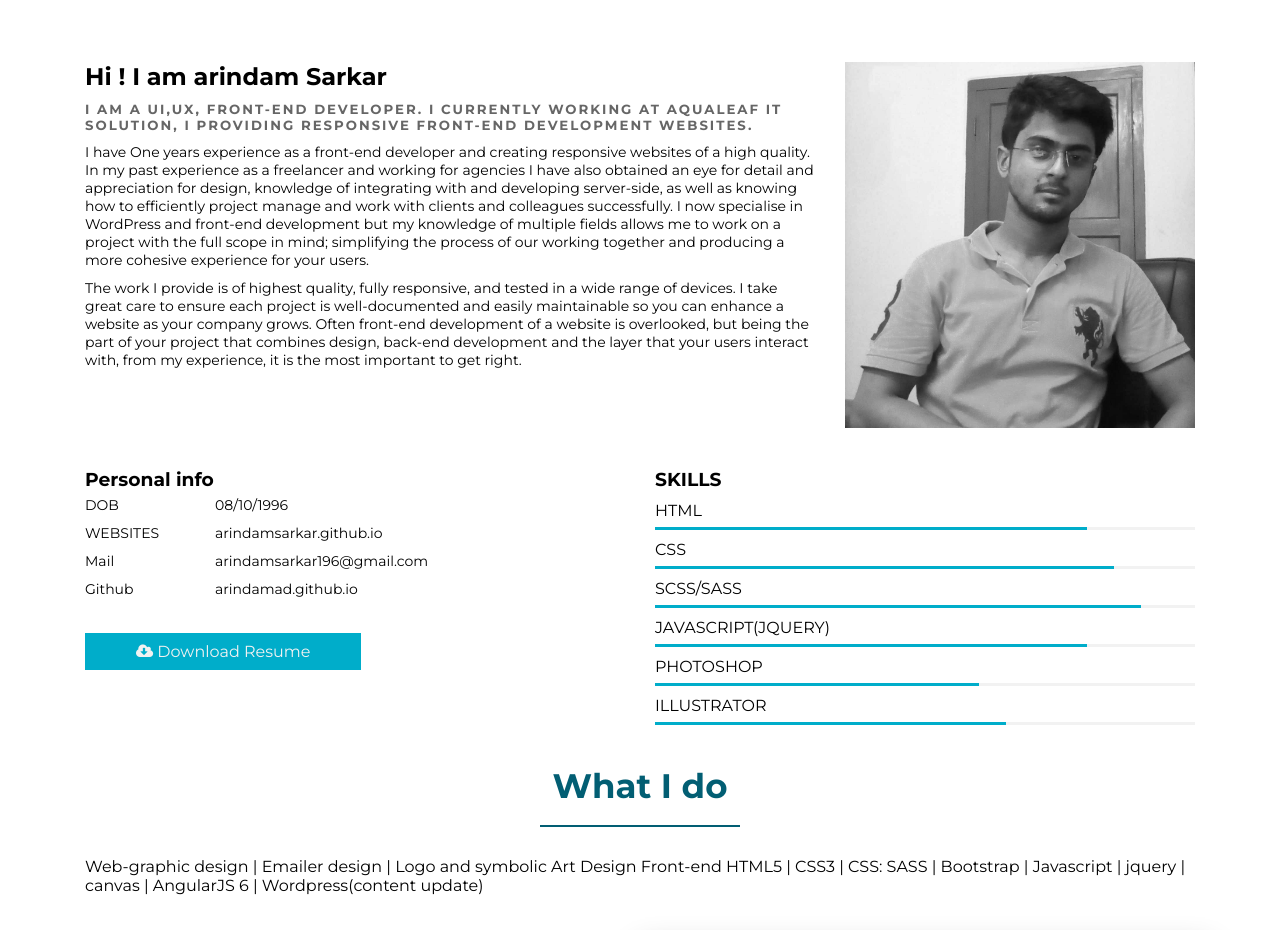
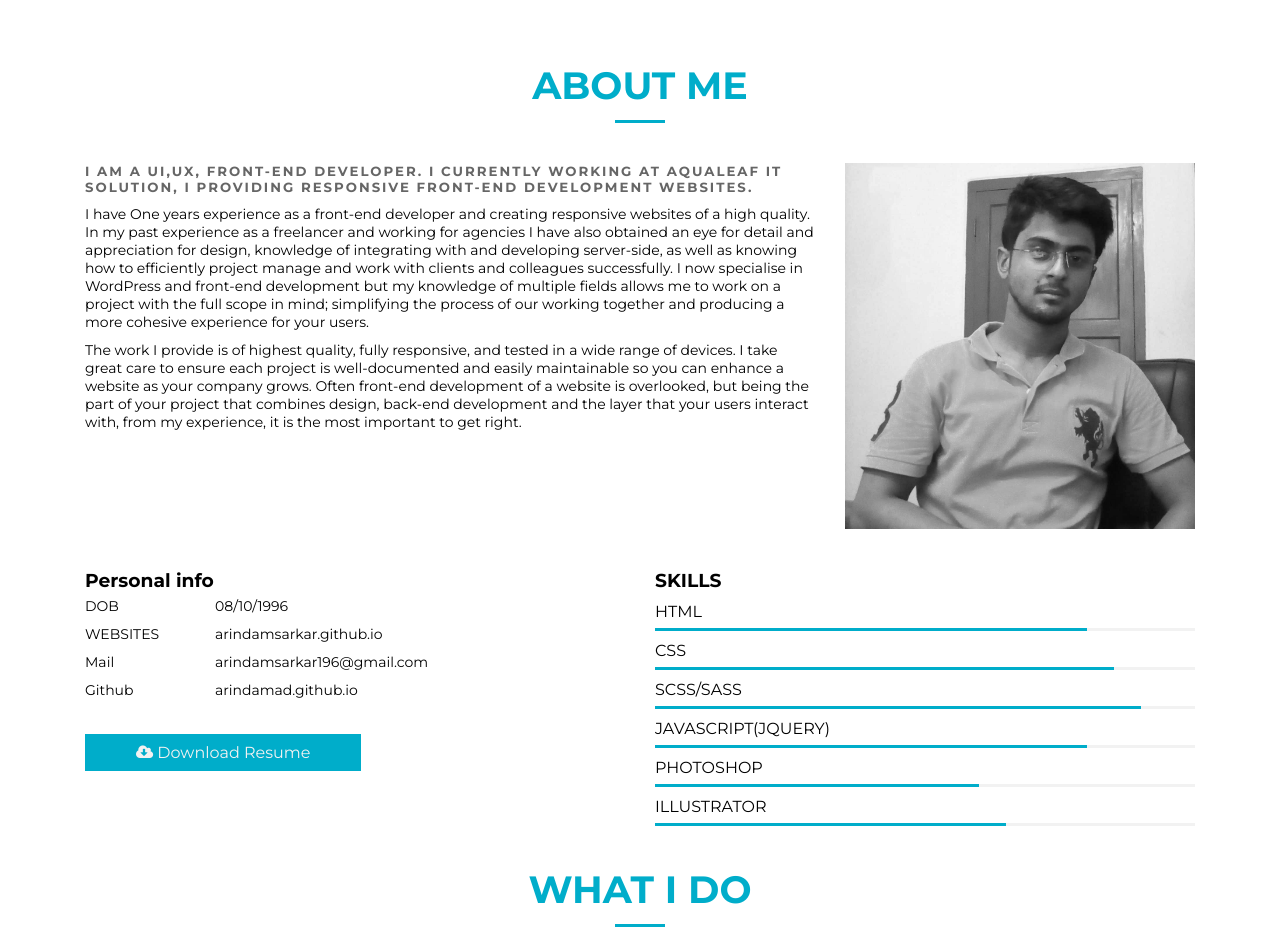
Before and after one commit to arindamad/arindamad.github.io, a plain HTML site: page index.html in a window 1280 px wide. Shown: the part 561-1491 px from the top of the page. Drawn offline with Linux system fonts and the light colour scheme.

Commit message:
update some css

```diff
--- a/index.html
+++ b/index.html
@@ -52,9 +52,13 @@
     <section id="intro">
         <div class="container">
             <div class="row">
+                <div class="col-md-12 col-sm-12 col-12">
+                    <div class="heading">
+                        <h2>About Me</h2>
+                    </div>
+                </div>
                 <div class="col-lg-8 col-md-8 col-sm-12">
                     <div class="myDetail">
-                        <h2>Hi ! I am arindam Sarkar</h2>
                         <h5>I AM A UI,UX, FRONT-END DEVELOPER. I Currently working at Aqualeaf It Solution, I PROVIDING RESPONSIVE FRONT-END DEVELOPMENT WEBSITES.</h5>
                         <p>I have One years experience as a front-end developer and creating responsive websites of a high quality. In my past experience as a freelancer and working for agencies I have also obtained an eye for detail and appreciation for design, knowledge of integrating with and developing server-side, as well as knowing how to efficiently project manage and work with clients and colleagues successfully. I now specialise in WordPress and front-end development but my knowledge of multiple fields allows me to work on a project with the full scope in mind; simplifying the process of our working together and producing a more cohesive experience for your users.</p>
                         <p>The work I provide is of highest quality, fully responsive, and tested in a wide range of devices. I take great care to ensure each project is well-documented and easily maintainable so you can enhance a website as your company grows. Often front-end development of a website is overlooked, but being the part of your project that combines design, back-end development and the layer that your users interact with, from my experience, it is the most important to get right.</p>
--- a/scss/2-laouts/_banner.scss
+++ b/scss/2-laouts/_banner.scss
@@ -77,10 +77,7 @@
     z-index: -1;
     background: rgba(0, 0, 0, 0.65);
     }
-.heading{
-    font-size: 48px;
-    color: #eefdff;
-}
+
 .resume[role="baner-resume"]{
     width: 100%;
     float: left;
--- a/scss/2-laouts/_intro.scss
+++ b/scss/2-laouts/_intro.scss
@@ -6,7 +6,7 @@
         height: 100%;
         img{
             width: 100%;
-            -webkit-filter: grayscale(100%); /* Safari 6.0 - 9.0 */
+            -webkit-filter: grayscale(100%);
             filter: grayscale(100%);
         }
     }
--- a/scss/2-laouts/_resourceDtls.scss
+++ b/scss/2-laouts/_resourceDtls.scss
@@ -5,21 +5,22 @@
     width: 100%;
     float: left;
     h2{
-        font-size: 34px;
+        font-size: 38px;
         text-align: center;
         position: relative;
-        color: #025e73;
-        padding-bottom: 20px;
-        margin-bottom: 30px;
+        color: $mc;
+        padding-bottom: 14px;
+        margin-bottom: 40px;
+        text-transform: uppercase;
         &::after{
             content: "";
-            width: 200px;
-            height: 2px;
+            width: 50px;
+            height: 3px;
             position: absolute;
             bottom: 0px;
             left: 50%;
             transform: translate(-50%, 0);
-            background: #025e73;
+            background: $mc;
         }
     }
 }
```
Also changed, not shown: css/app.css, 1 other file.
